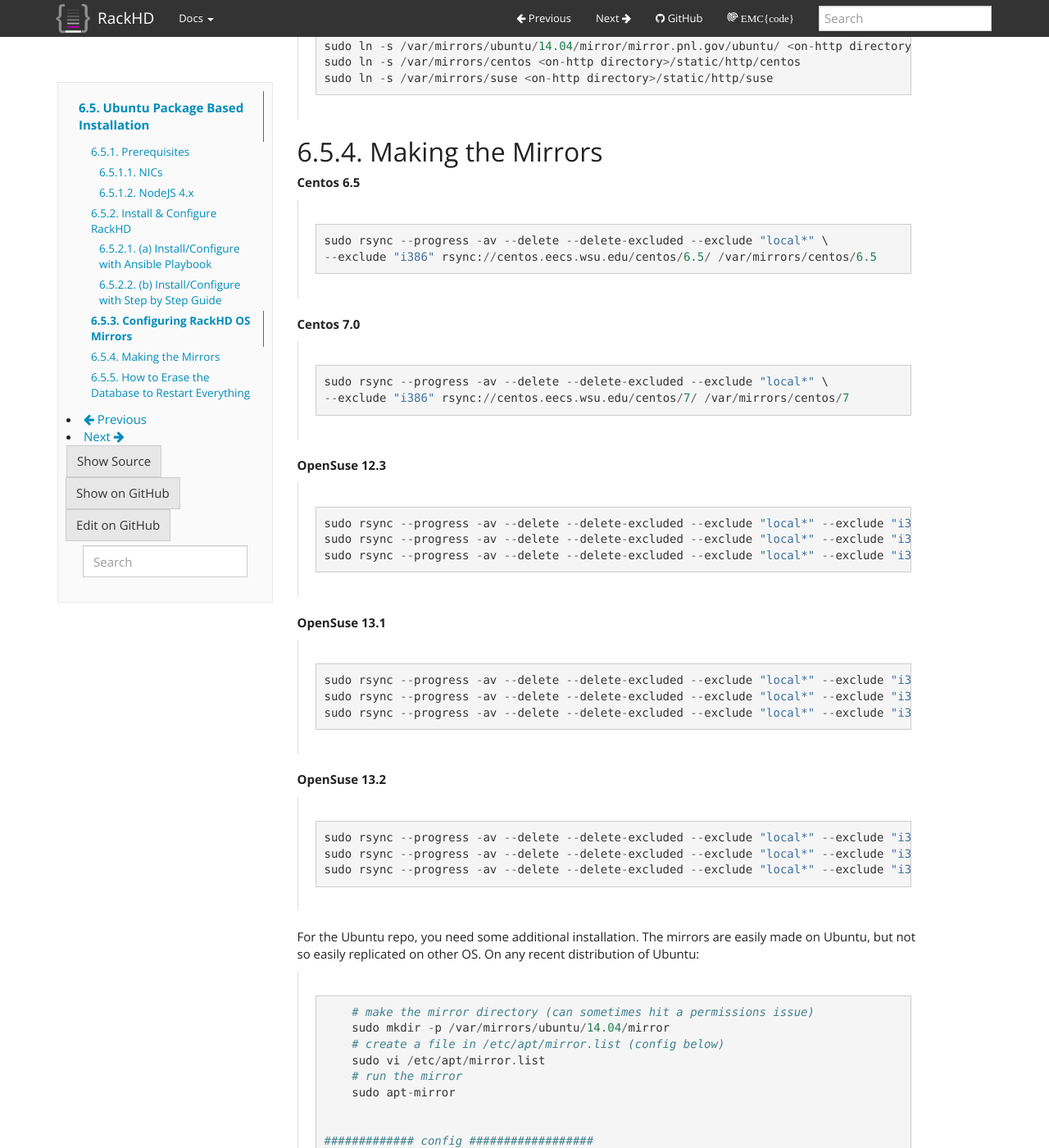
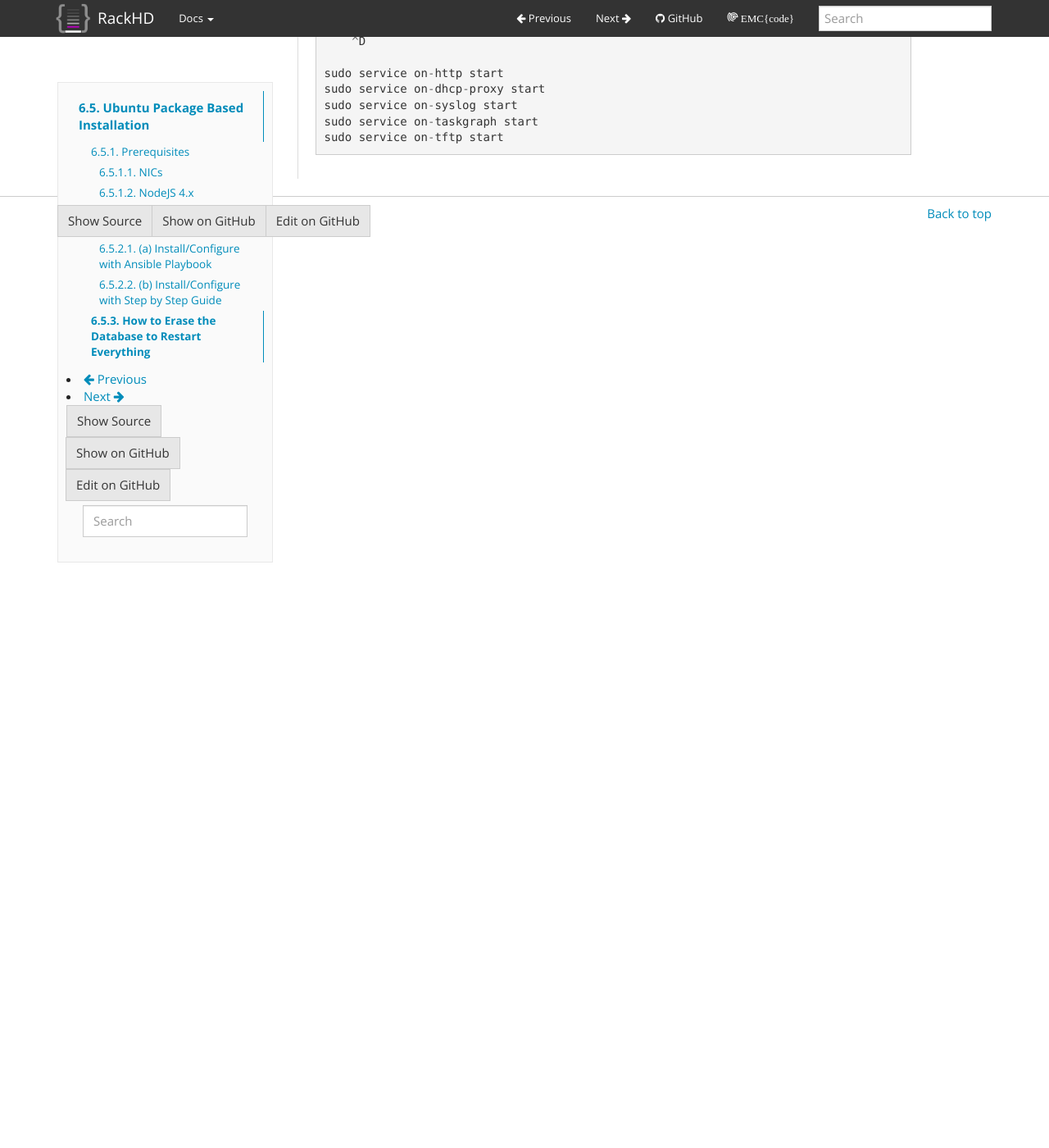
Before and after one commit to RackHD/docs, a Sphinx documentation site: the page built from docs/rackhd/ubuntu_package_installation.rst, in a window 1280 px wide and 1400 px high, scrolled down 4011 px. Shown: the whole window at 82% size. Built offline with Sphinx 7.4.7, drawn with Linux system fonts in a browser that asks for light colours; some of the changed text lies outside the part shown.

Commit message:
Update ubuntu_package_installation.rst

```diff
--- a/docs/rackhd/ubuntu_package_installation.rst
+++ b/docs/rackhd/ubuntu_package_installation.rst
@@ -209,105 +209,6 @@ Verify with 'ps | aux | grep node'
 
 #######
 
-Configuring RackHD OS Mirrors
-~~~~~~~~~~~~~~~~~~~~~~~~~~~~~
-
-**MIRRORS**
-
-Mirrors may not be something you need to configure if you're utilizing the proxy capabilities
-of RackHD. If you previously configured proxies to support OS installation workflows,
-then those should be configured to provide access to the files needed. If you do not, or can
-not, utilize proxies, then you can host the OS installation files directly on the same
-instance with RackHD. The following instructions show how to create OS installation mirrors
-in support of the existing workflows.
-
-**Set the Links to the Mirrors:**
-
-  .. code::
-
-    sudo ln -s /var/mirrors/ubuntu <on-http directory>/static/http/ubuntu
-    sudo ln -s /var/mirrors/ubuntu/14.04/mirror/mirror.pnl.gov/ubuntu/ <on-http directory>/static/http/trusty
-    sudo ln -s /var/mirrors/centos <on-http directory>/static/http/centos
-    sudo ln -s /var/mirrors/suse <on-http directory>/static/http/suse
-
-Making the Mirrors
-~~~~~~~~~~~~~~~~~~
-
-**Centos 6.5**
-
-  .. code::
-
-    sudo rsync --progress -av --delete --delete-excluded --exclude "local*" \
-    --exclude "i386" rsync://centos.eecs.wsu.edu/centos/6.5/ /var/mirrors/centos/6.5
-
-**Centos 7.0**
-
-  .. code::
-
-    sudo rsync --progress -av --delete --delete-excluded --exclude "local*" \
-    --exclude "i386" rsync://centos.eecs.wsu.edu/centos/7/ /var/mirrors/centos/7
-
-**OpenSuse 12.3**
-
-  .. code::
-
-    sudo rsync --progress -av --delete --delete-excluded --exclude "local*" --exclude "i386" --exclude "i586" --exclude "i686" rsync://mirror.clarkson.edu/opensuse/distribution/12.3/ /var/mirrors/suse/distribution/12.3
-    sudo rsync --progress -av --delete --delete-excluded --exclude "local*" --exclude "i386" --exclude "i586" --exclude "i686" rsync://mirror.clarkson.edu/opensuse/update/12.3 /var/mirrors/suse/update
-    sudo rsync --progress -av --delete --delete-excluded --exclude "local*" --exclude "i386" --exclude "i586" --exclude "i686" rsync://mirror.clarkson.edu/opensuse/update/12.3-non-oss /var/mirrors/suse/update
-
-**OpenSuse 13.1**
-
-  .. code::
-
-    sudo rsync --progress -av --delete --delete-excluded --exclude "local*" --exclude "i386" --exclude "i586" --exclude "i686" rsync://mirror.clarkson.edu/opensuse/distribution/13.1/ /var/mirrors/suse/distribution/13.1
-    sudo rsync --progress -av --delete --delete-excluded --exclude "local*" --exclude "i386" --exclude "i586" --exclude "i686" rsync://mirror.clarkson.edu/opensuse/update/13.1 /var/mirrors/suse/update
-    sudo rsync --progress -av --delete --delete-excluded --exclude "local*" --exclude "i386" --exclude "i586" --exclude "i686" rsync://mirror.clarkson.edu/opensuse/update/13.1-non-oss /var/mirrors/suse/update
-
-**OpenSuse 13.2**
-
-  .. code::
-
-    sudo rsync --progress -av --delete --delete-excluded --exclude "local*" --exclude "i386" --exclude "i586" --exclude "i686" rsync://mirror.clarkson.edu/opensuse/distribution/13.2/ /var/mirrors/suse/distribution/13.2
-    sudo rsync --progress -av --delete --delete-excluded --exclude "local*" --exclude "i386" --exclude "i586" --exclude "i686" rsync://mirror.clarkson.edu/opensuse/update/13.2 /var/mirrors/suse/update
-    sudo rsync --progress -av --delete --delete-excluded --exclude "local*" --exclude "i386" --exclude "i586" --exclude "i686" rsync://mirror.clarkson.edu/opensuse/update/13.2-non-oss /var/mirrors/suse/update
-
-
-For the Ubuntu repo, you need some additional installation. The mirrors are easily made on Ubuntu, but not so easily replicated on other OS. On any recent distribution of Ubuntu:
-
-  .. code::
-
-	# make the mirror directory (can sometimes hit a permissions issue)
-	sudo mkdir -p /var/mirrors/ubuntu/14.04/mirror
-	# create a file in /etc/apt/mirror.list (config below)
-	sudo vi /etc/apt/mirror.list
-	# run the mirror
-	sudo apt-mirror
-
-
-    ############# config ##################
-    #
-    set base_path    /var/mirrors/ubuntu/14.04
-    #
-    # set mirror_path  $base_path/mirror
-    # set skel_path    $base_path/skel
-    # set var_path     $base_path/var
-    # set cleanscript $var_path/clean.sh
-    # set defaultarch  <running host architecture>
-    # set postmirror_script $var_path/postmirror.sh
-    # set run_postmirror 0
-    set nthreads     20
-    set _tilde 0
-    #
-    ############# end config ##############
-
-    deb-amd64 http://mirror.pnl.gov/ubuntu trusty main
-    deb-amd64 http://mirror.pnl.gov/ubuntu trusty-updates main
-    deb-amd64 http://mirror.pnl.gov/ubuntu trusty-security main
-    clean http://mirror.pnl.gov/ubuntu
-
-    #end of file
-    ###################
-
 How to Erase the Database to Restart Everything
 ~~~~~~~~~~~~~~~~~~~~~~~~~~~~~~~~~~~~~~~~~~~~~~~
 
```
